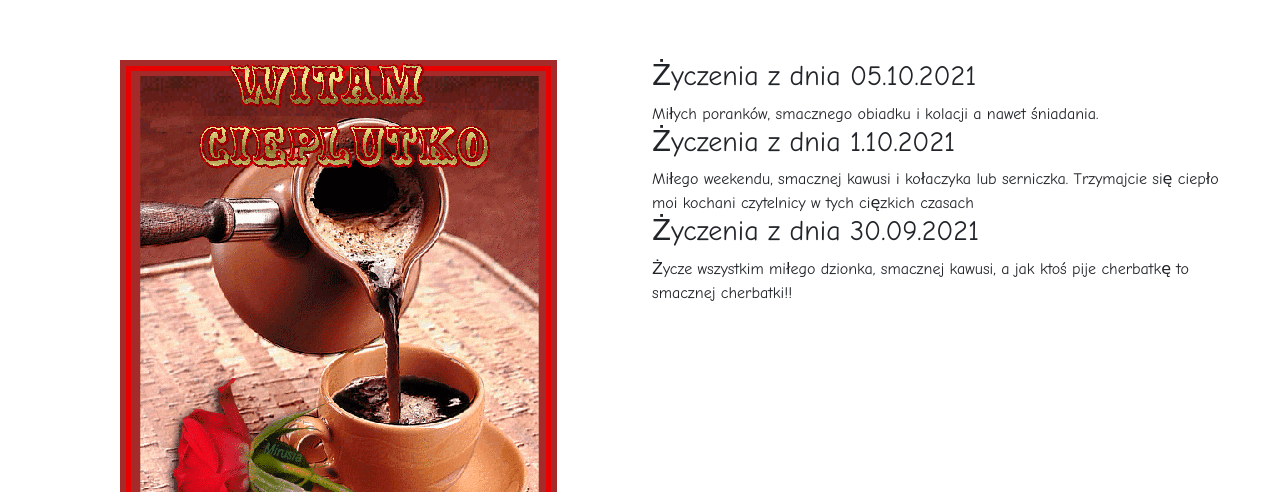
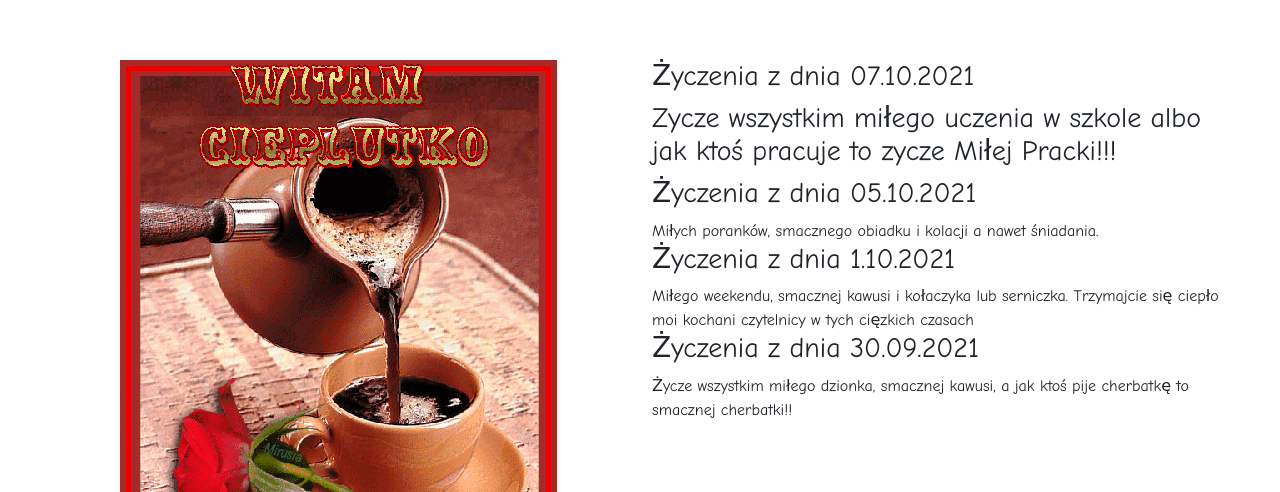
Before and after one commit to Lepkazielona/Lepkazielona.github.io, a plain HTML site: page index.html in a window 1280 px wide. Shown: the part 308-800 px from the top of the page. Drawn offline with nearby package versions, Linux system fonts and the light colour scheme; a script that the page names is missing.

Commit message:
Nowe Życzenia

```diff
--- a/index.html
+++ b/index.html
@@ -23,6 +23,8 @@
                 <img src="kawusia.gif" class="mx-auto d-block" alt="smacznej kawusi życze!!!!">
             </div>
             <div class="col">
+                <h3>Życzenia z dnia 07.10.2021</h3>
+                <h3>Zycze wszystkim miłego uczenia w szkole albo jak ktoś pracuje to zycze Miłej Pracki!!!</h3>
                 <h3>Życzenia z dnia 05.10.2021</h3>
                 <a>Miłych poranków, smacznego obiadku i kolacji a nawet śniadania.</a>
                 <h3>Życzenia z dnia 1.10.2021</h3>
```
